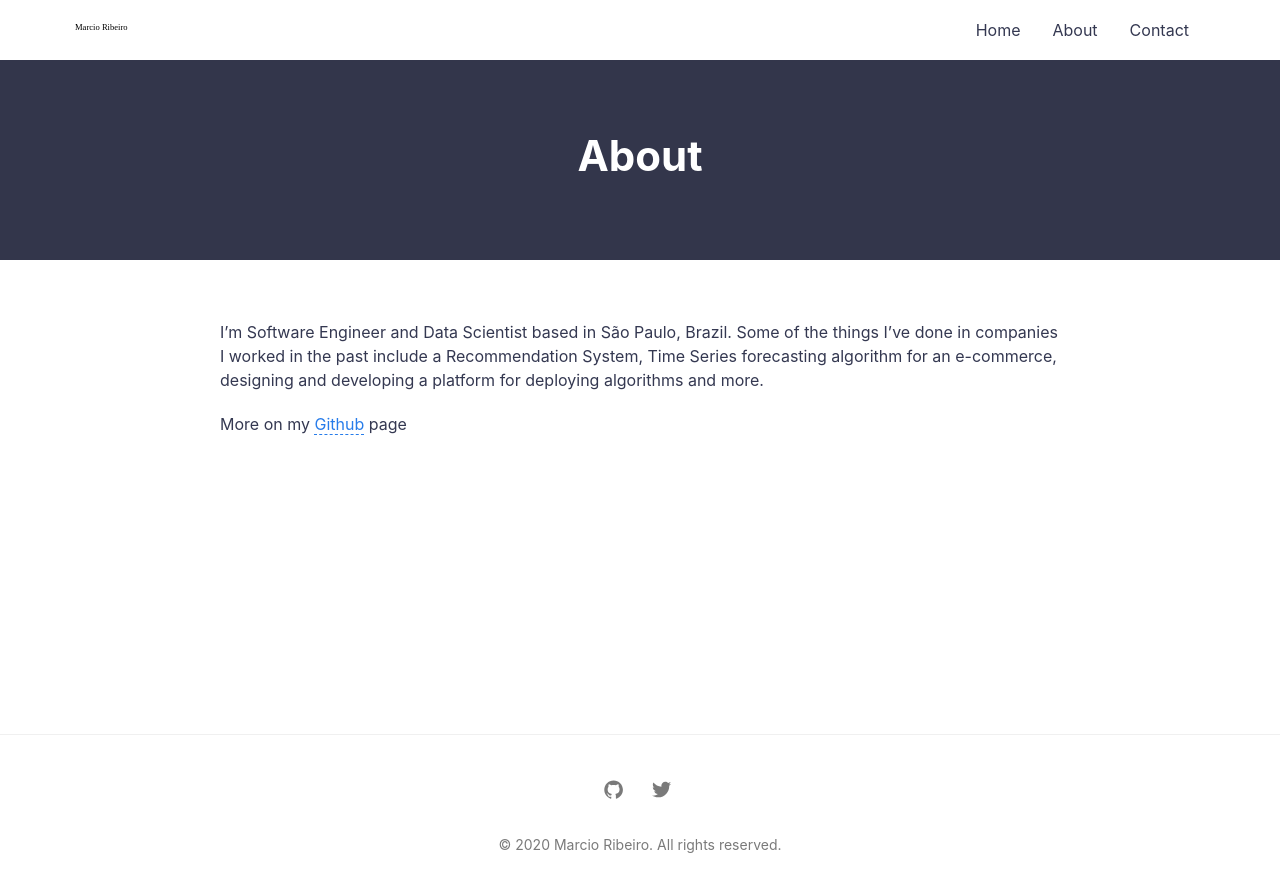
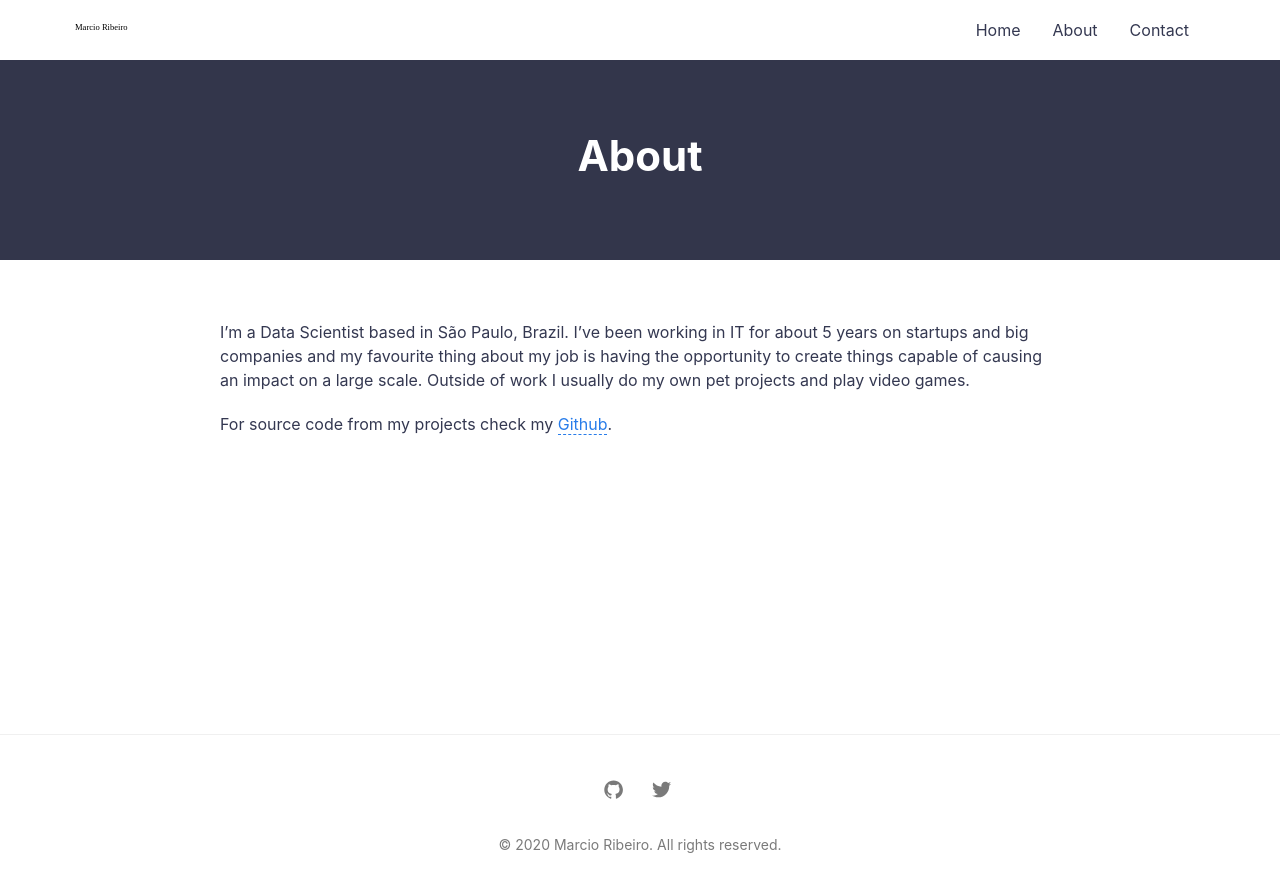
Before and after one commit to marciovai/marciovai.github.io, a Jekyll site: the page built from about.md, in a window 1280 px wide. Shown: the top 892 px of the page. Built offline with Jekyll 4.4.1, drawn with Linux system fonts in a browser that asks for light colours.

Commit message:
Change about page

```diff
--- a/about.md
+++ b/about.md
@@ -4,6 +4,6 @@ title: About
 permalink: /about/
 ---
 
-I'm Software Engineer and Data Scientist based in São Paulo, Brazil. Some of the things I've done in companies I worked in the past include a Recommendation System, Time Series forecasting algorithm for an e-commerce, designing and developing a platform for deploying algorithms and more.
+I'm a Data Scientist based in São Paulo, Brazil. I've been working in IT for about 5 years on startups and big companies and my favourite thing about my job is having the opportunity to create things capable of causing an impact on a large scale. Outside of work I usually do my own pet projects and play video games.
 
-More on my [Github](https://github.com/marciovai) page
+For source code from my projects check my [Github](https://github.com/marciovai).
```
